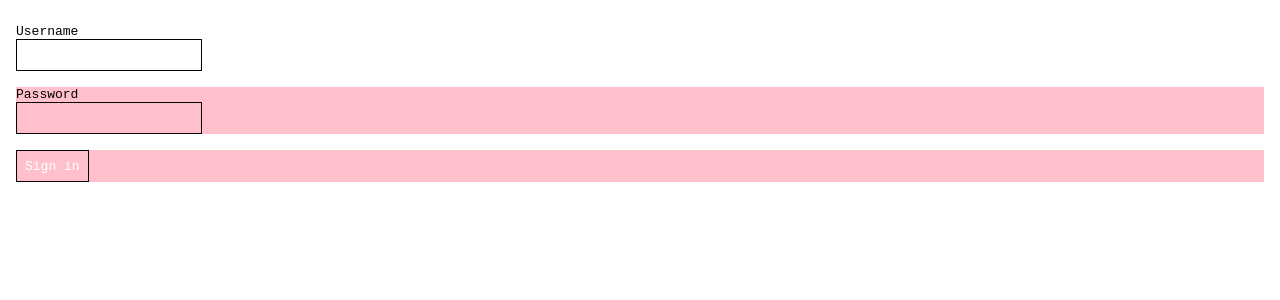
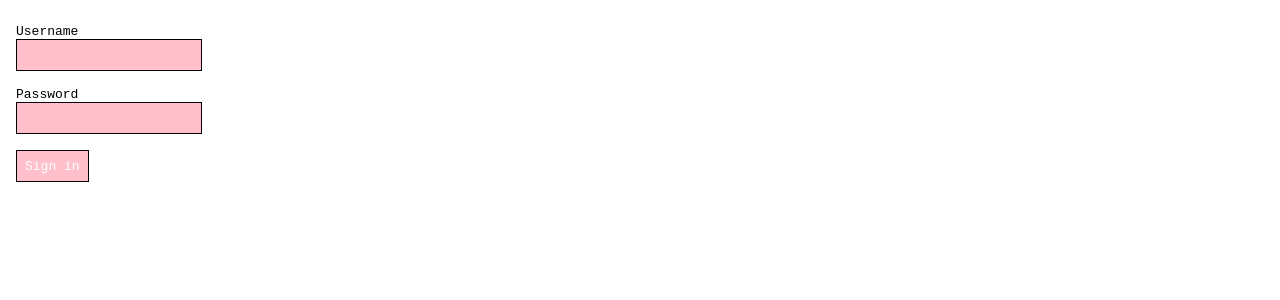
Before and after one commit to MarioMustapic/My-first-app, a React (Create React App) app: page / in a window 1280 px wide. Shown: the top 300 px of the page. Built offline with nearby package versions, Linux system fonts and the light colour scheme.

Commit message:
Small changes to button

```diff
--- a/src/App.css
+++ b/src/App.css
@@ -1,9 +1,9 @@
 .form {
   padding: 16px;
+
 }
 .form-field + .form-field {
   margin-top: 16px;
-  background-color: pink;
 }
 .label {
   margin-top: 8px;
@@ -13,7 +13,7 @@
   min-height: 32px;
   border: 1px solid black;
   padding: 0 8px;
-
+  background-color: pink;
 }
 .button {
   min-height: 32px;
```
